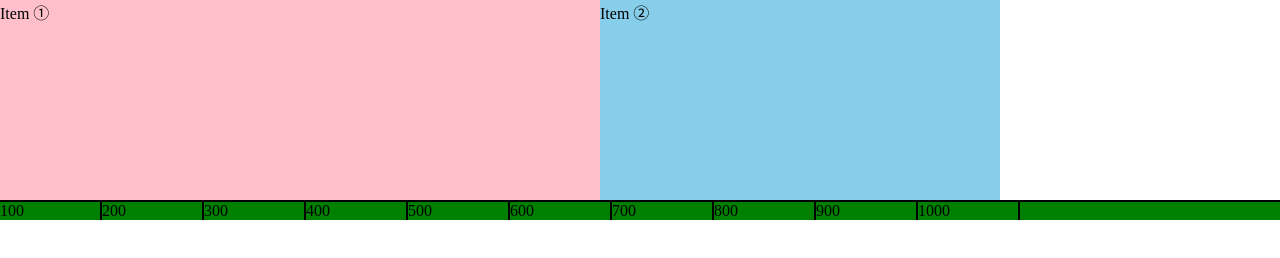
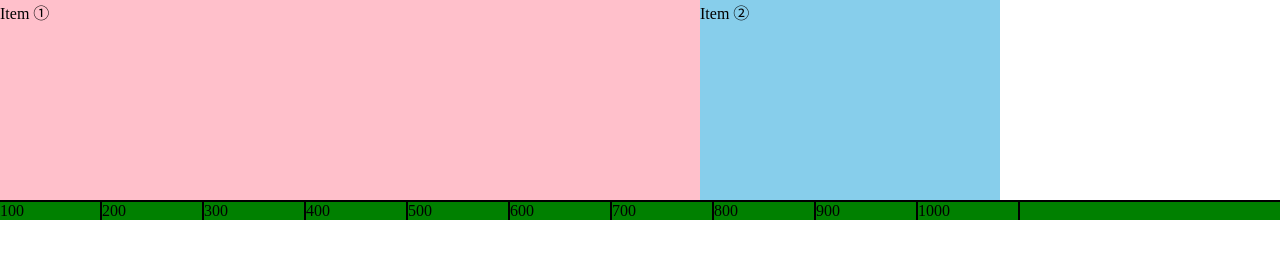
Before and after one commit to aki-atom/CSS, a plain HTML site: page index.html in a window 1280 px wide. Drawn offline with Linux system fonts and the light colour scheme.

Commit message:
CSS #7 flex プロパティ(flex-grow) 2：2025/8/25

```diff
--- a/style.css
+++ b/style.css
@@ -8,11 +8,13 @@
 }
 .item1 {
     background-color: pink;
-    flex: 3;
+    width: 100px;
+    flex-grow: 6;
 }
 .item2 {
     background-color: skyblue;
-    flex: 2;
+    width: 200px;
+    flex-grow: 1;
 }
 
 .measure {
```
